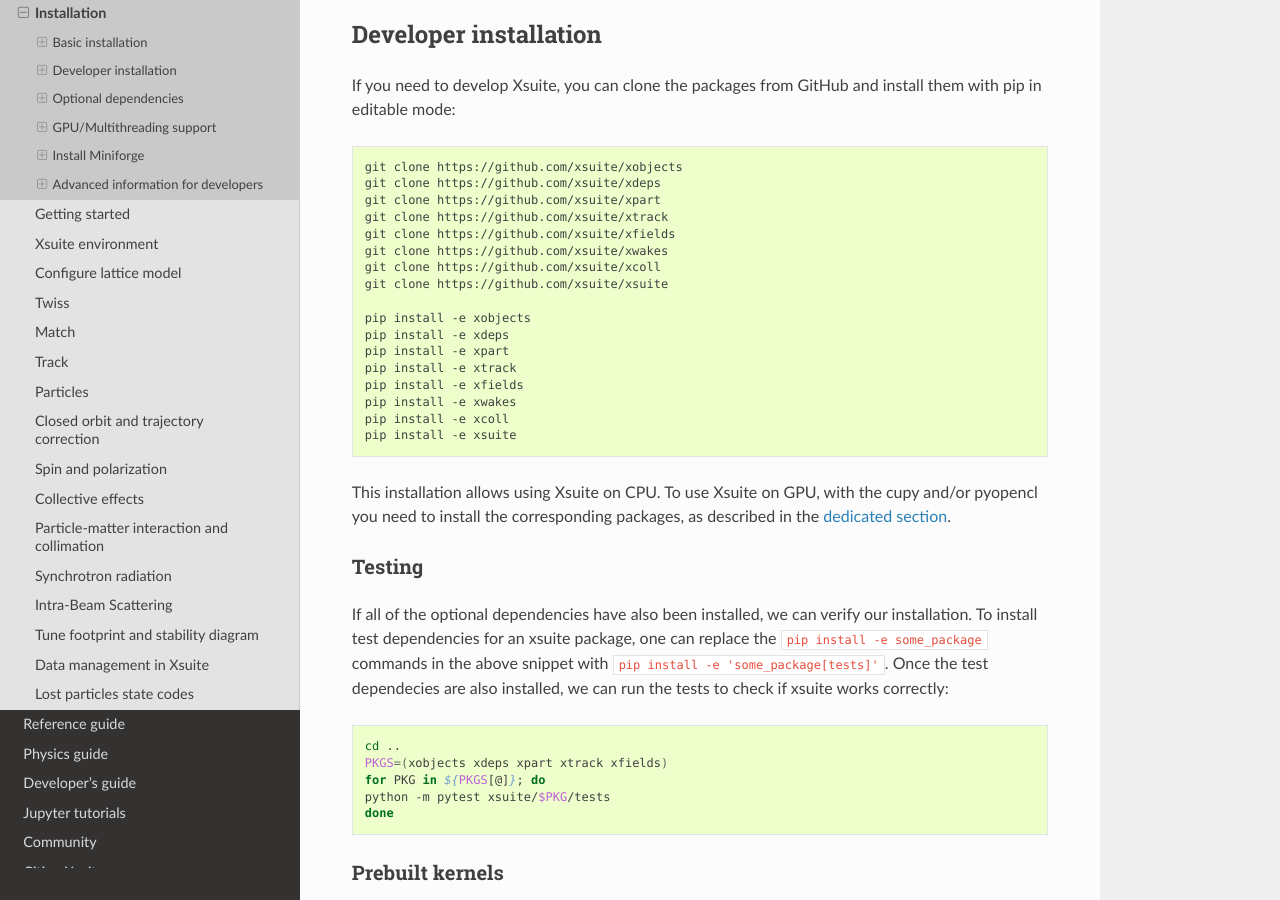
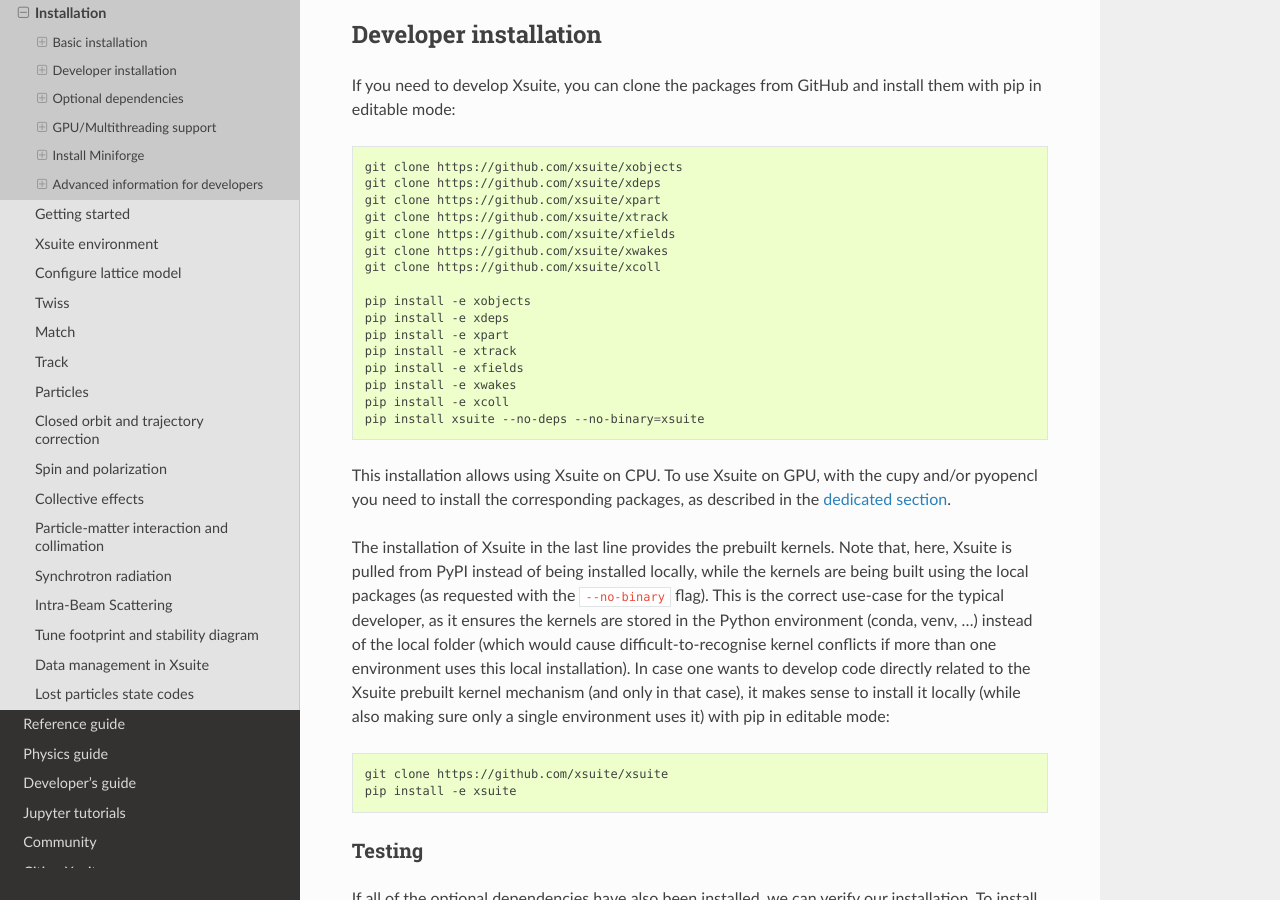
Before and after one commit to xsuite/xsuite, a Sphinx documentation site: the page built from docs/installation.rst, in a window 1280 px wide and 900 px high, scrolled down 1560 px. Built offline with Sphinx 7.4.7 and the Read the Docs theme 3.1.0, drawn with Linux system fonts in a browser that asks for light colours; pages that are not in the unit, such as notebooks, are missing from menus; the version number could not be read and is left out.

Commit message:
Revise Xsuite developer installation instructions
Updated installation instructions to use pip for Xsuite from PyPI with specific flags. Added clarification on the use-case for local installation.

```diff
--- a/docs/installation.rst
+++ b/docs/installation.rst
@@ -71,10 +70,17 @@
     pip install -e xfields
     pip install -e xwakes
     pip install -e xcoll
+    pip install xsuite --no-deps --no-binary=xsuite
+
+This installation allows using Xsuite on CPU. To use Xsuite on GPU, with the cupy and/or pyopencl you need to install the corresponding packages, as described in the :ref:`dedicated section<gpuinst>`.
+
+The installation of Xsuite in the last line provides the prebuilt kernels. Note that, here, Xsuite is pulled from PyPI instead of being installed locally, while the kernels are being built using the local packages (as requested with the ``--no-binary`` flag). This is the correct use-case for the typical developer, as it ensures the kernels are stored in the Python environment (conda, venv, ...) instead of the local folder (which would cause difficult-to-recognise kernel conflicts if more than one environment uses this local installation). In case one wants to develop code directly related to the Xsuite prebuilt kernel mechanism (and only in that case), it makes sense to install it locally (while also making sure only a single environment uses it) with pip in editable mode:
+
+.. code-block:: bash
+
+    git clone https://github.com/xsuite/xsuite
     pip install -e xsuite
 
-
-This installation allows using Xsuite on CPU. To use Xsuite on GPU, with the cupy and/or pyopencl you need to install the corresponding packages, as described in the :ref:`dedicated section<gpuinst>`.
 
 Testing
 -------
```
Also changed, not shown: other parts of docs/installation.rst (+0 -1 lines).
